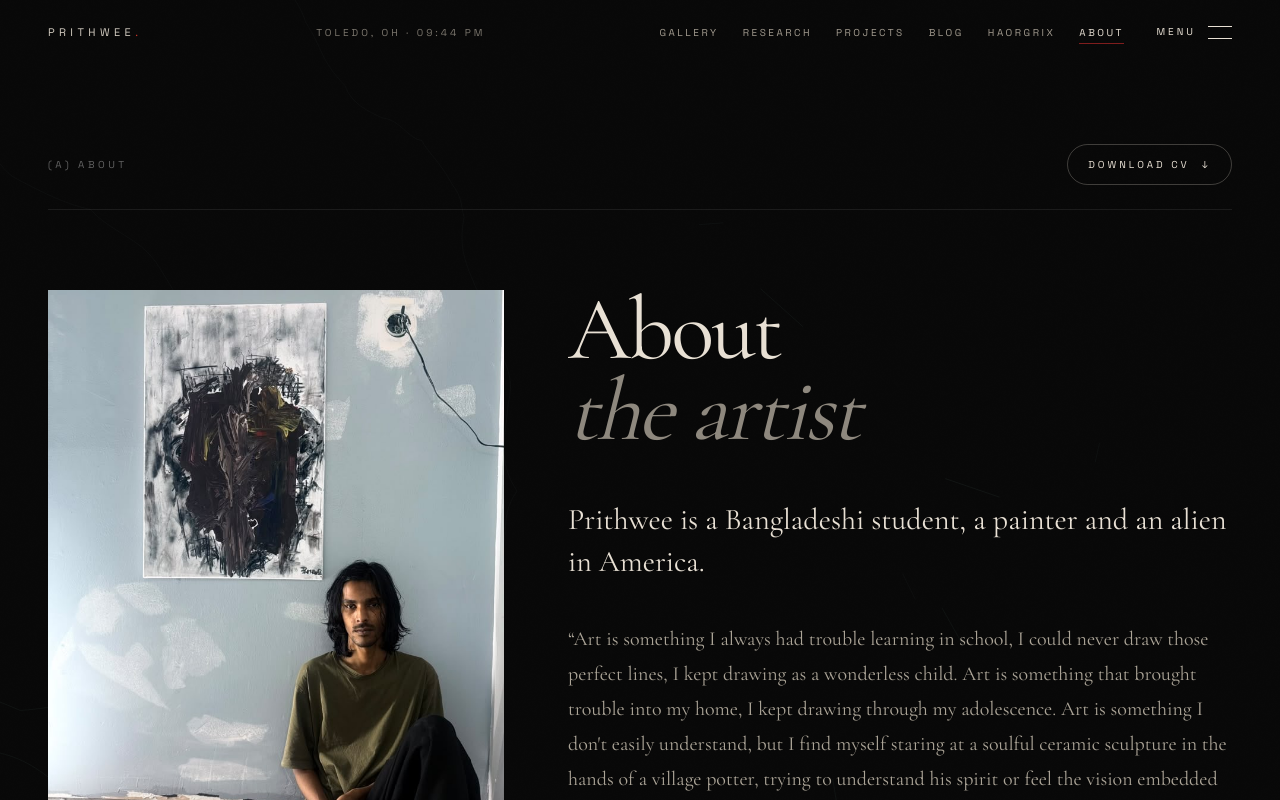
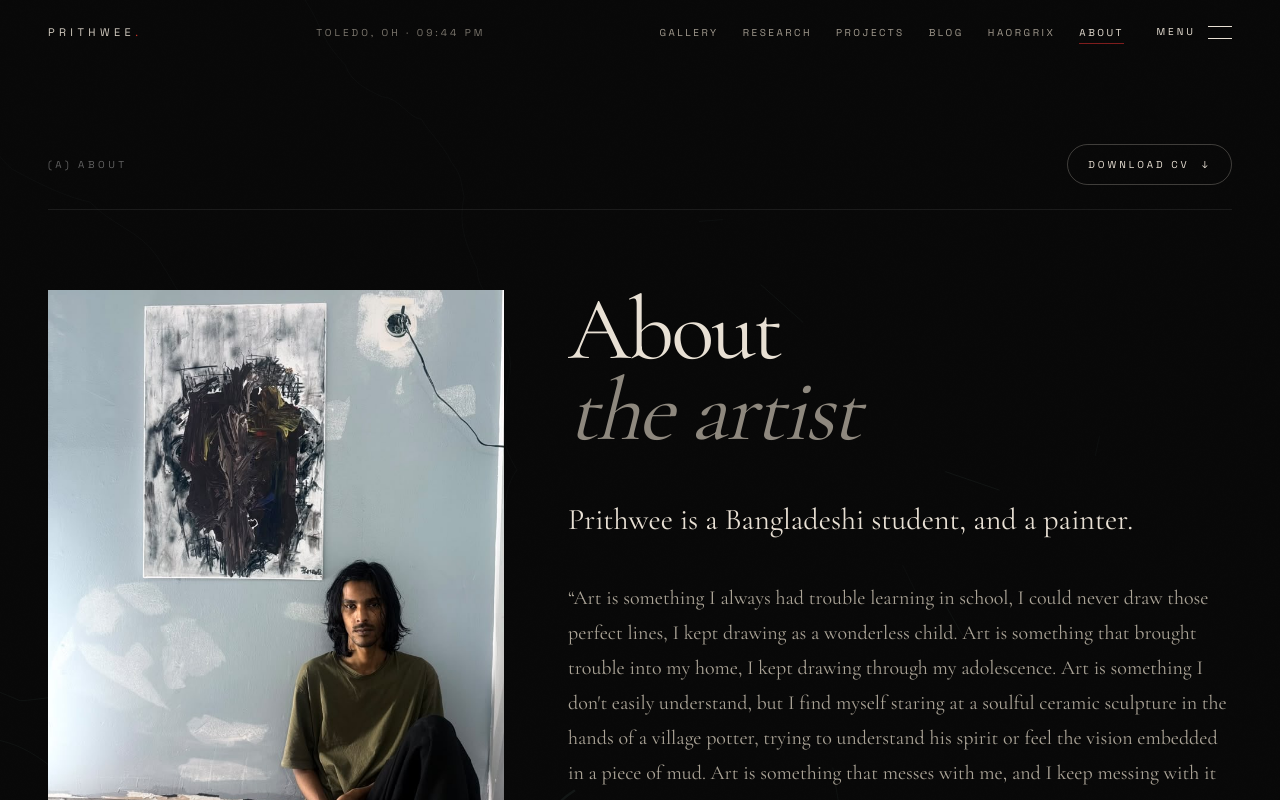
Before and after one commit to Prithweeraj-Acharjee/portfolio, a Next.js app: page /about in a window 1280 px wide. Shown: the top 800 px of the page. Built offline with nearby package versions, Linux system fonts and the light colour scheme.

Commit message:
About: drop alien line

```diff
--- a/app/about/page.tsx
+++ b/app/about/page.tsx
@@ -48,7 +48,7 @@ export default function AboutPage() {
 
                     <FadeUp delay={0.2}>
                         <p className="mt-12 text-2xl md:text-3xl leading-snug text-parchment" style={{ fontFamily: "var(--font-serif)" }}>
-                            Prithwee is a Bangladeshi student, a painter and an alien in America.
+                            Prithwee is a Bangladeshi student, and a painter.
                         </p>
                         <blockquote className="mt-10 text-lg md:text-xl leading-[1.75] text-bone/85" style={{ fontFamily: "var(--font-serif)" }}>
                             &ldquo;{STATEMENT}&rdquo;
```
